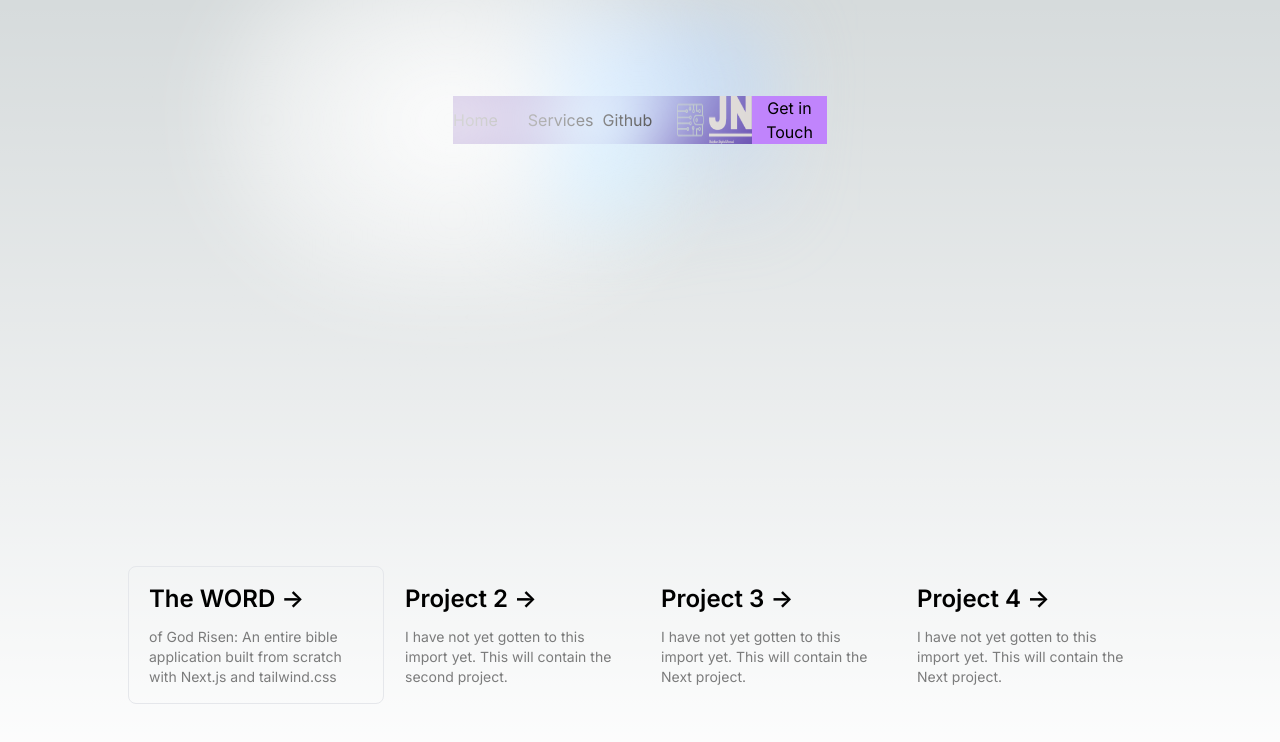
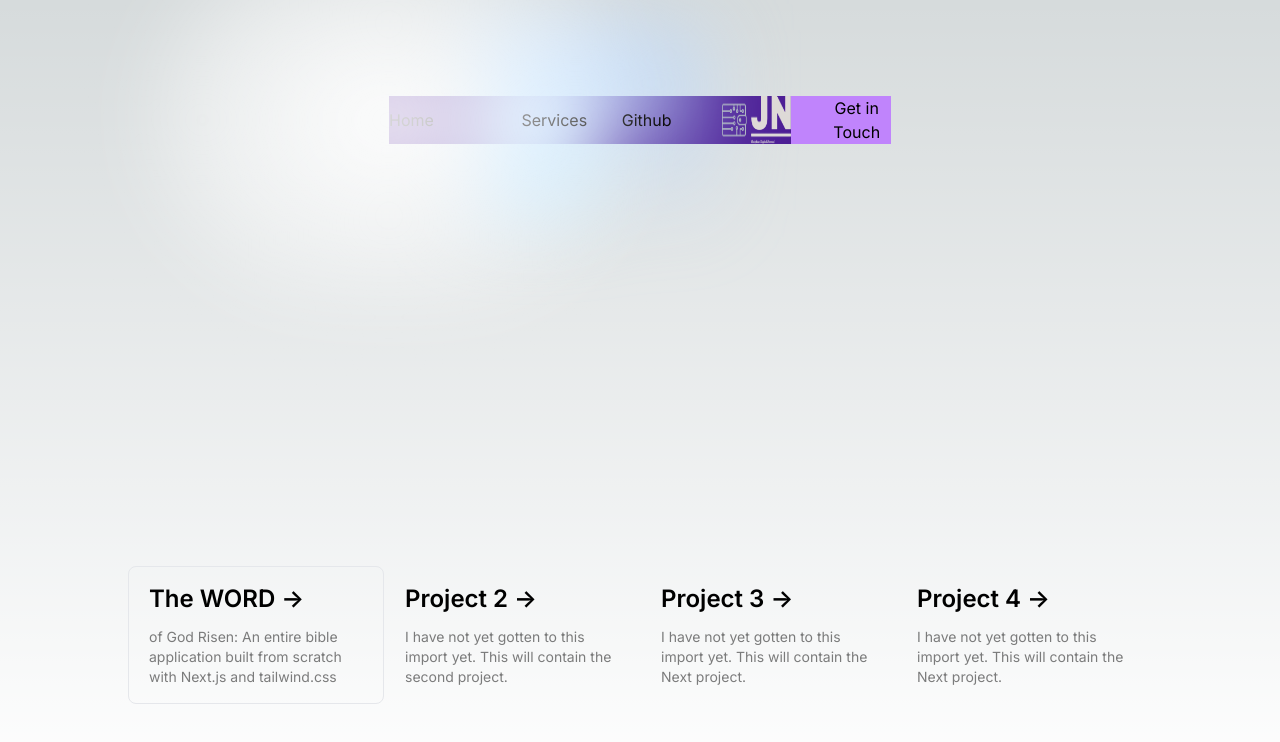
Before and after one commit to jnutt367/jason-nutt-digital-nomad, a Next.js app: page / in a window 1280 px wide. Shown: the top 742 px of the page. Built offline with nearby package versions, Linux system fonts and the light colour scheme.

Commit message:
commit for new layout

```diff
--- a/src/app/page.js
+++ b/src/app/page.js
@@ -10,16 +10,16 @@ export default function Home() {
         <li className="w-1/5 bg-transparent">
           Home
         </li>
-        <li className="w-1/5 bg-transparent">
+        <li className="w-1/5 pl-8 bg-transparent">
          Services
         </li>
-        <li className="w-1/5 bg-transparent">
+        <li className="w-1/5 pl-8  bg-transparent">
           Github
         </li>
 
 
         <Image
-          className="w-1/5 bg-transparent h-12 dark:drop-shadow-[0_0_0.3rem_gold] grey:invert"
+          className="w-1/5  pl-8 bg-transparent h-12 dark:drop-shadow-[0_0_0.3rem_gold] grey:invert"
           src="/jn-high-resolution-logo-transparent.png"
           alt="Next.js Logo"
           width={500}
@@ -30,7 +30,7 @@ export default function Home() {
 
 
 
-<button className="w-1/5 bg-purple-400 h-12">
+<button className="w-1/5 pl-8 bg-purple-400 h-12">
     Get in Touch
 </button>
 
```
